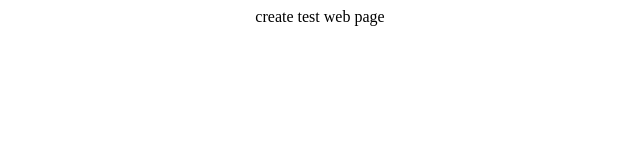
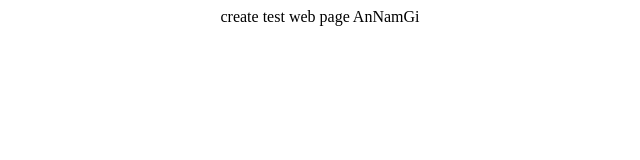
Before and after one commit to AnNamGi/dksskarl, a plain HTML site: page index.html in a window 1280 px wide. Shown: the full height of the page, 320-960 px from the left. Drawn offline with Linux system fonts and the light colour scheme.

Commit message:
Update index.html

```diff
--- a/index.html
+++ b/index.html
@@ -5,7 +5,7 @@
 
 <body>
 <div style="width: 100%; front-size: 80px; font-weigh: bold; text-align: center;">
-create test web page
+create test web page AnNamGi
 </div>
 </body>
 </html>
```
